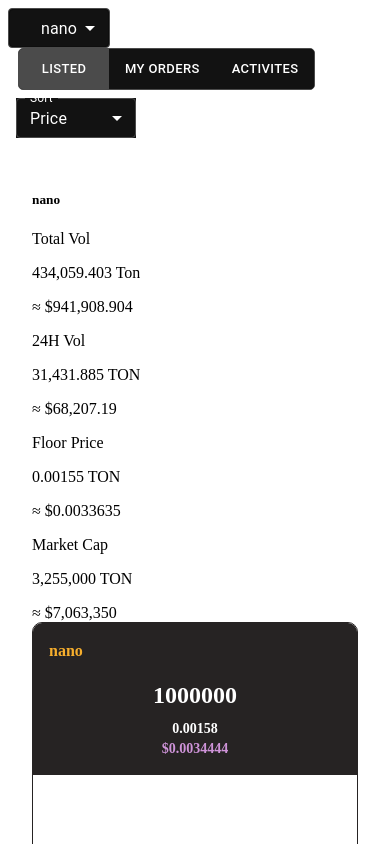
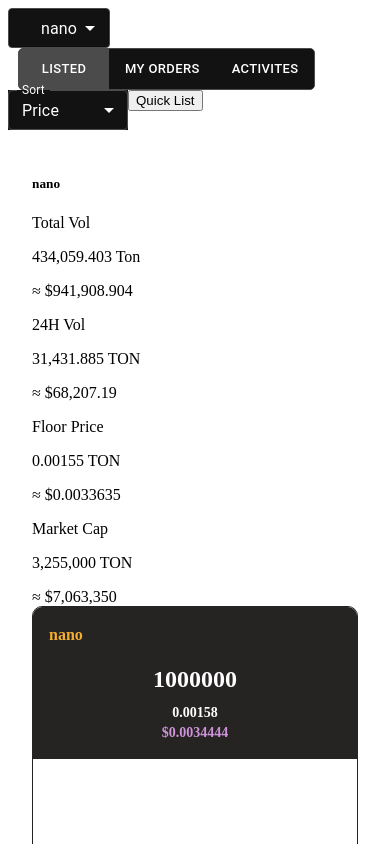
Before and after one commit to MustafaGhouri/Tonano, a Next.js app: page /marketplace in a window 390 px wide. Shown: the top 844 px of the page. Built offline with nearby package versions, Linux system fonts and the light colour scheme.

Commit message:
responsive changes

```diff
--- a/src/app/marketplace/page.tsx
+++ b/src/app/marketplace/page.tsx
@@ -182,8 +182,8 @@ const Marketplace = () => {
     <div className="flex flex-col items-center justify-center py-[40px] container mx-auto">
       <Box sx={{ width: "100%" }}>
         <Box sx={{ width: "100%" }}>
-          <div className="mt-8 flex md:flex-row flex-wrap items-center px-2">
-            <div className="mr-[16px] ">
+          <div className="mt-8 gap-4  flex md:flex-row flex-wrap items-center px-[20px] md:px-2">
+            <div className="  ">
               <MarketPlaceSelect
                 value={coin}
                 onChange={handleInputChange}
@@ -213,7 +213,7 @@ const Marketplace = () => {
             </MyTabs>
             <div className="flex-1"> </div>
 
-            <MarketPlaceSortSelect sx={{ m: 1, minWidth: 120 }} size="small">
+            <MarketPlaceSortSelect sx={{ minWidth: 120 }} size="small">
               <InputLabel id="sort-label">Sort</InputLabel>
               <Select
                 labelId="sort-label"
@@ -227,17 +227,15 @@ const Marketplace = () => {
               </Select>
             </MarketPlaceSortSelect>
 
-            {matches900px && (
-              <button className="bg-[#0098ea]  hover:scale-10 text-[#fff] text-lg font-bold py-2 px-[24px] rounded-full inline-flex items-center">
-                Quick List
-              </button>
-            )}
+            <button className="bg-[#0098ea]  hover:scale-10 text-[#fff] text-lg font-bold py-2 px-[24px] rounded-full  md:inline-flex hidden items-center">
+              Quick List
+            </button>
           </div>
         </Box>
 
         <CustomTabPanel value={value} index={0}>
           <Box>
-            <Box className="flex flex-row mt-16 mb-16">
+            <Box className="flex flex-row md:mt-16 mt-0 mb-16">
               <div className="bg-none text-white transition-shadow border border-opacity-25 overflow-x-scroll  rounded-lg py-[16px]">
                 <div className="flex flex-row items-center">
                   <h5 className="m-0 text-1.5xl leading-1.334 text-yellow-400 font-bold pl-6">
```
